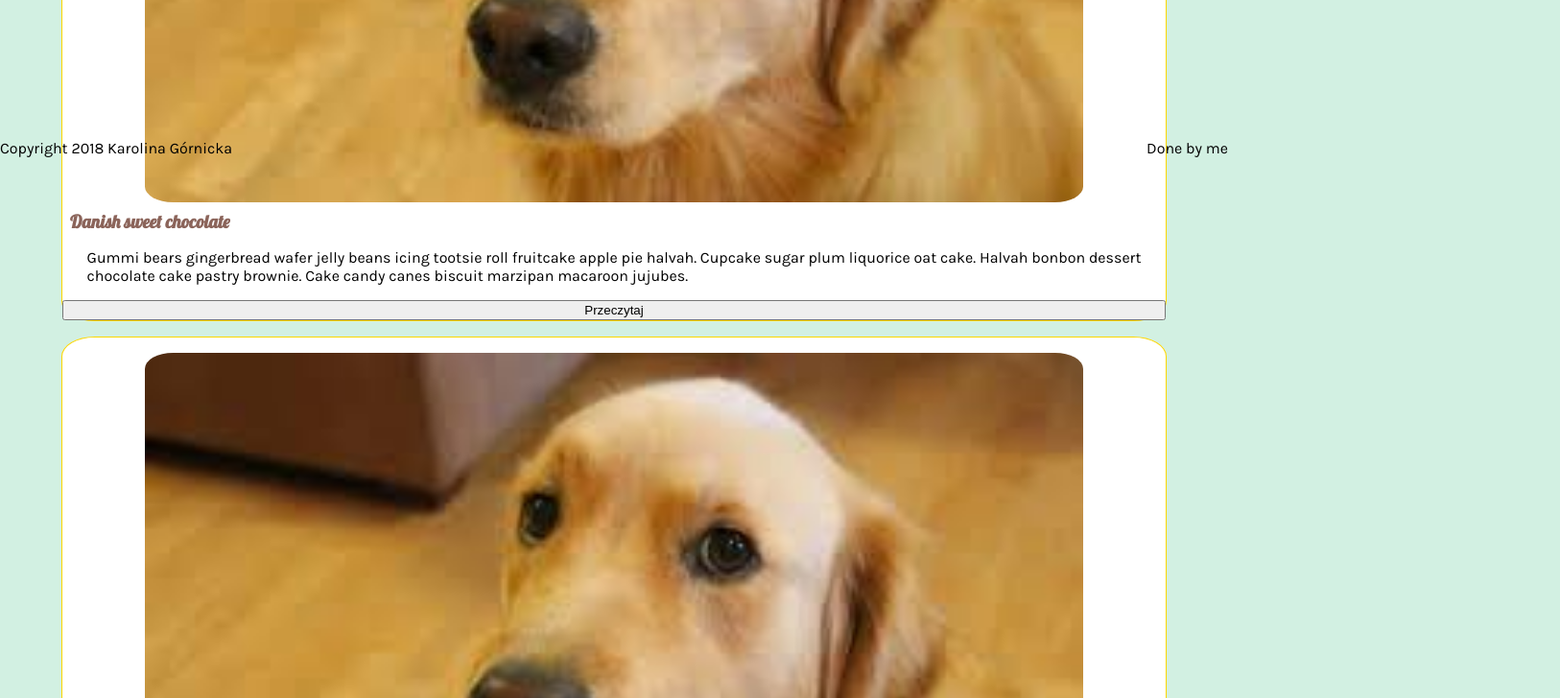
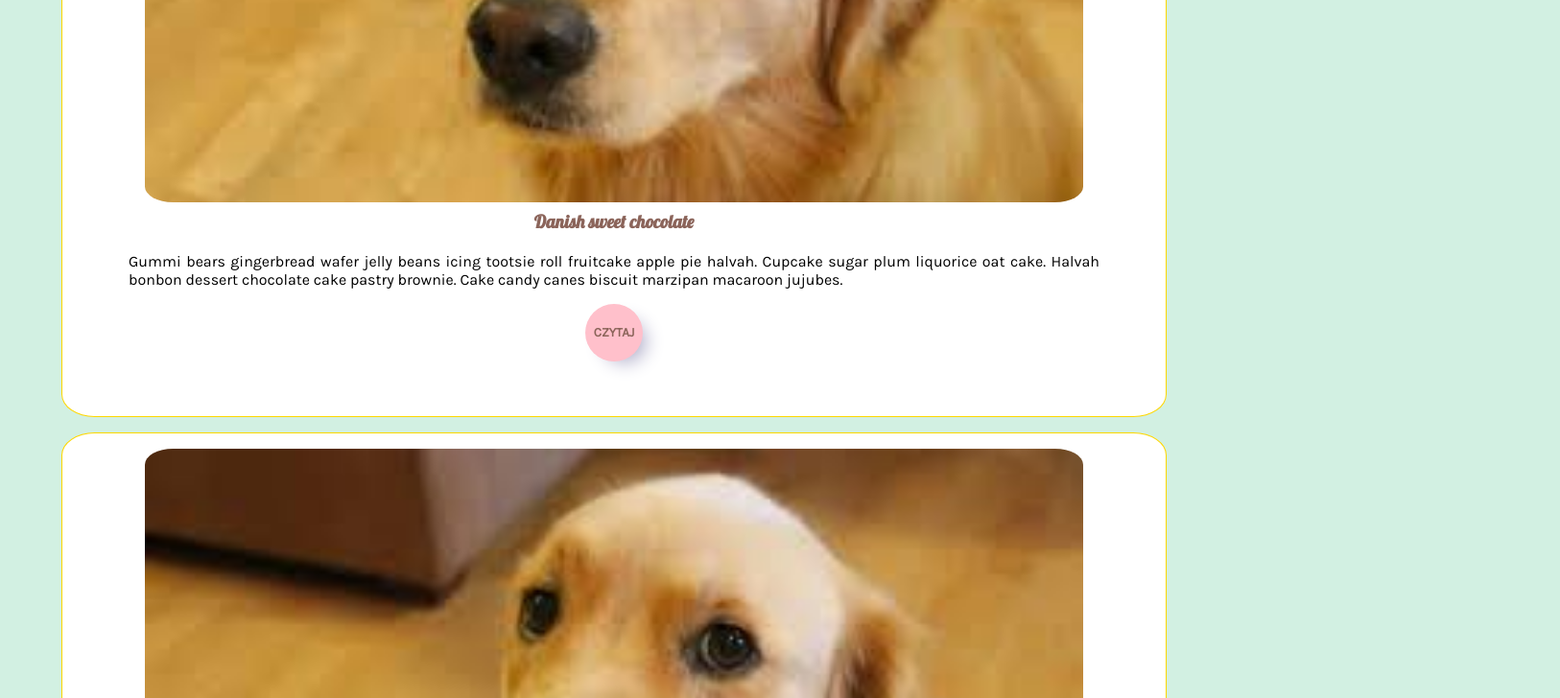
Before and after one commit to DominikaSzu/blog-project, a React (Create React App) app: page / in a window 1280 px wide. Shown: the part 620-1348 px from the top of the page at 96% size, 1626 px wide, since content can reach past the window. Built offline with nearby package versions, Linux system fonts and the light colour scheme.

Commit message:
Button read more added

```diff
--- a/src/components/BlogPost.js
+++ b/src/components/BlogPost.js
@@ -10,7 +10,7 @@ class BlogPost extends React.Component {
 				<p className="post-content">
 				Gummi bears gingerbread wafer jelly beans icing tootsie roll fruitcake apple pie halvah. Cupcake sugar plum liquorice oat cake. Halvah bonbon dessert chocolate cake pastry brownie. Cake candy canes biscuit marzipan macaroon jujubes.
 				</p>
-				<button className="read-more">Przeczytaj</button>
+				<button className="read-more">Czytaj</button>
 			</article>
 	)}
 }
--- a/src/components/Footer.js
+++ b/src/components/Footer.js
@@ -5,7 +5,7 @@ class Footer extends React.Component {
 		return (
 			<div className="footer">
 				<span className="copyright">Copyright 2018 Karolina Górnicka</span>
-				<span className="done">Done by me</span>
+				<span className="done"> ♡ Me</span>
 			</div>
 	)}
 }
--- a/src/css/index.css
+++ b/src/css/index.css
@@ -2,6 +2,11 @@ body {
   margin: 0;
   padding: 0;
   background-color: #d2f0e2;
+  box-sizing: border-box;
+}
+
+*, *:after, *:before {
+	box-sizing: inherit;
 }
 
 .wrapper {
@@ -20,8 +25,8 @@ body {
 
 .logo-box {
 	display: flex;
-	width: 100vw;
-	height: 40vh;
+	width: 100%;
+	height: 40%;
 	min-height: 150px;
 	justify-content: center;
 	align-items: center;
@@ -50,7 +55,7 @@ body {
 /*  Slider Component  */
 
 .gallery {
-	width: 90vw;
+	width: 90%;
 	overflow: hidden;
 	display: flex;
 	justify-content: center;
@@ -78,7 +83,7 @@ body {
 /*  Blog Component  */
 
 .blog {
-	width: 90vw;
+	width: 90%;
 	margin: auto;
 }
 
@@ -91,15 +96,18 @@ body {
 	display: flex;
 	flex-direction: column;
 	background-color: #FFFFFF;
+	justify-content: center;
+	align-items: center;
 }
 
 .blog-post .title {
 	margin: 1vh;
 	font-family: 'Lobster', cursive;
 	color: #8b645a;
+	padding: 0 6%;
 }
 
-.blog-post-photo {
+.blog-post .blog-post-photo {
 	width: 85%;
 	height: auto;
 	margin: auto;
@@ -107,12 +115,27 @@ body {
 	border-radius: 3%;
 }
 
-.post-content {
-	margin-top: 1vh;
+.blog-post .post-content {
+	margin-top: 1%;
 	text-align: justify;
 	align-self: center;
-	padding: 0 2vw;
+	padding: 0 6%;
 	border-radius: 3%;
+}
+
+.blog-post .read-more {
+	border-radius: 50%;
+	width: 60px;
+	height: 60px;
+	margin-bottom: 5%;
+	font-family: 'Karla', sans-serif;
+	text-transform: uppercase;
+	background-color: pink;
+	border: none;
+	cursor: pointer;
+	font-weight: bold;
+	color: #8b645a;
+	box-shadow: 11px 9px 19px -8px rgba(175,173,201,1);
 }
 
 /*  InstagramInfo Component  */
@@ -120,15 +143,15 @@ body {
   /*Footer Component  */
 
 .footer {
-	width: 100vw;
+	width: 100%;
 	bottom: 0;
 	min-height: 50px;
 	height: 5vh;
 	display: flex;
-	position: sticky;
 	align-items: center;
 	justify-content: space-between;
-	background-color:
+	background-color: #afadc9;
+	font-size: 0.9rem;
 }
 
 /*  Media queries  */
```
